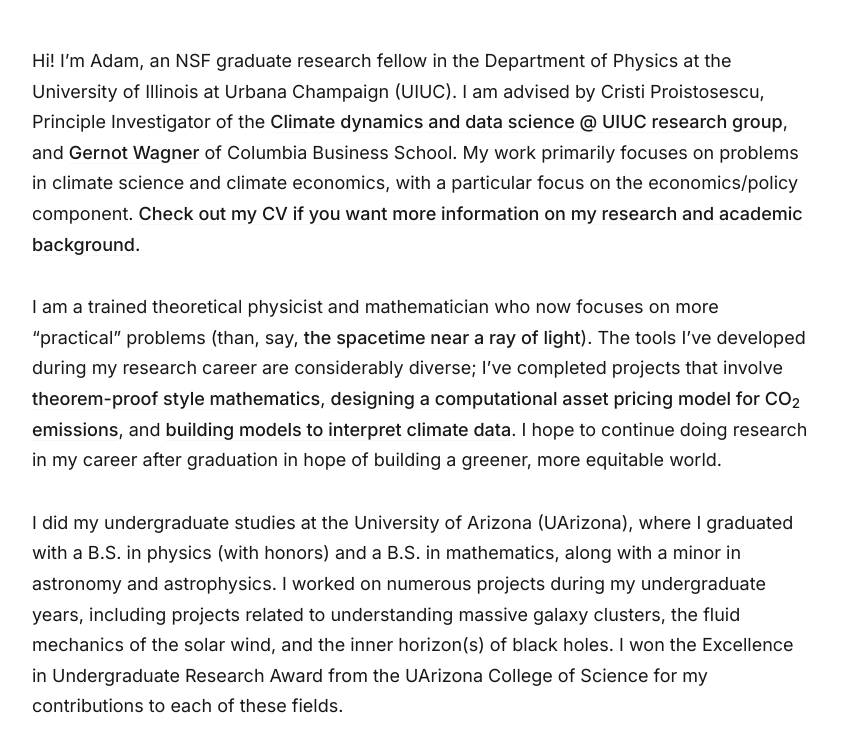
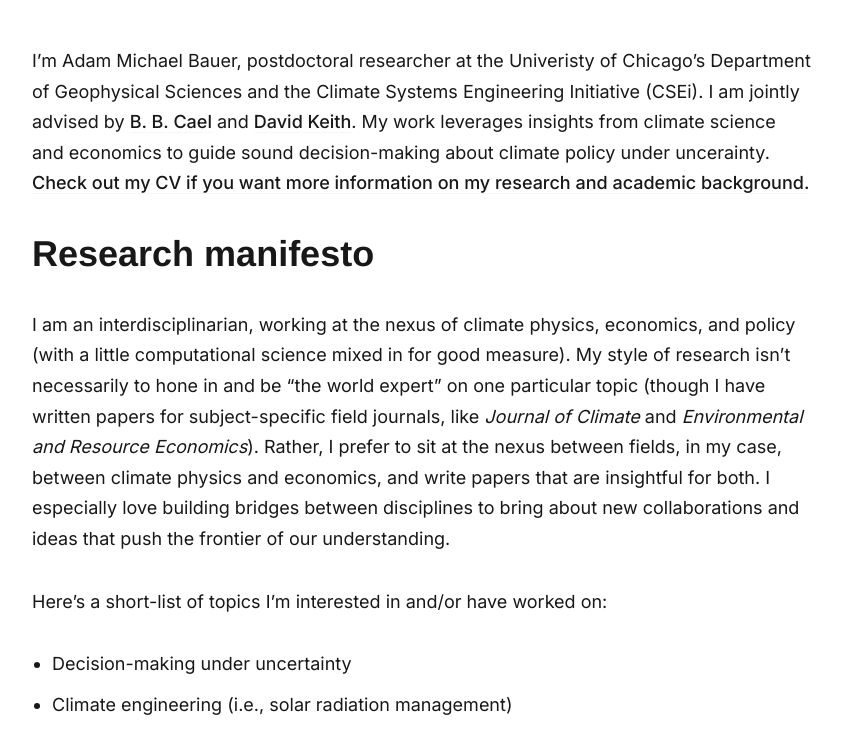
Before and after one commit to adam-bauer-34/adam-bauer-34.github.io, a Jekyll site: the page built from _pages/about.md, in a window 1280 px wide and 1400 px high, scrolled down 652 px, cut to the strip 210-944 px from the top of the window. Shown: the whole strip, without its empty margins (218-1060 px from the left). Built offline with Jekyll 4.4.1, drawn with Linux system fonts in a browser that asks for light colours; nearby versions of some CDN libraries; some web fonts are replaced; some of the changed text lies outside the part shown.

Commit message:
new bio, probs will edit soon

```diff
--- a/_pages/about.md
+++ b/_pages/about.md
@@ -5,9 +5,23 @@
 image: '/images/big_profile.jpg'
 ---
 
-Hi! I'm Adam, an NSF graduate research fellow in the Department of Physics at the University of Illinois at Urbana Champaign (UIUC). I am advised by Cristi Proistosescu, Principle Investigator of the [Climate dynamics and data science @ UIUC research group](https://cdds-at-uiuc.github.io), and [Gernot Wagner](https://www.gwagner.com) of Columbia Business School. My work primarily focuses on problems in climate science and climate economics, with a particular focus on the economics/policy component. [Check out my CV if you want more information on my research and academic background.](https://www.ambauer.com/files/cv/Bauer_CV.pdf)
+I'm Adam Michael Bauer, postdoctoral researcher at the Univeristy of Chicago's Department of Geophysical Sciences and the Climate Systems Engineering Initiative (CSEi). I am jointly advised by [B. B. Cael](https://geosci.uchicago.edu/people/b-b-cael/) and [David Keith](https://davidkeith.earth). My work leverages insights from climate science and economics to guide sound decision-making about climate policy under uncerainty. [Check out my CV if you want more information on my research and academic background.](https://www.ambauer.com/files/cv/Bauer_CV.pdf)
 
-I am a trained theoretical physicist and mathematician who now focuses on more "practical" problems (than, say, [the spacetime near a ray of light](https://www.ambauer.com/project/null-rays-penrose)). The tools I've developed during my research career are considerably diverse; I've completed projects that involve [theorem-proof style mathematics](https://www.ambauer.com/project/solar-wind), [designing a computational asset pricing model for CO<sub>2</sub> emissions](https://www.ambauer.com/project/risk-cost-of-carbon), and [building models to interpret climate data](https://www.ambauer.com/project/heat-waves). I hope to continue doing research in my career after graduation in hope of building a greener, more equitable world.
+# Research manifesto
+I am an interdisciplinarian, working at the nexus of climate physics, economics, and policy (with a little computational science mixed in for good measure). My style of research isn't necessarily to hone in and be "the world expert" on one particular topic (though I have written papers for subject-specific field journals, like *Journal of Climate* and *Environmental and Resource Economics*). Rather, I prefer to sit at the nexus between fields, in my case, between climate physics and economics, and write papers that are insightful for both. I especially love building bridges between disciplines to bring about new collaborations and ideas that push the frontier of our understanding.
+
+Here's a short-list of topics I'm interested in and/or have worked on:
+- Decision-making under uncertainty
+- Climate engineering (i.e., solar radiation management)
+- Stochastic modeling
+- Variational data assimilation and machine learning
+- Deep uncertainty modeling
+- Earth's systems models (or ESMs, I'm particularly interested in how end-users should utilize ESMs in decision-making)
+- Decarbonization investment strategies
+- The physics of heat waves
+
+# Past lives
+I completed my Ph.D. in physics at the University of Illinois Urbana-Champaign in November of 2024. I was co-mentored by [Cristi Proistosescu](https://cdds-at-uiuc.github.io), PI of the Climate Dynamics and Data Science @ UIUC group, and [Gernot Wagner](https://www.gwagner.com), a climate-economist at Columbia Business School. I was fortunate to win the NSF Graduate Research Fellowship in 2022, which supported me for the latter part of my degree. I was extra lucky to be a consultant for the World Bank Group's Climate Change Division during the final two years of my degree, where I worked in the global practice office under [Stephane Hallegatte](https://www.worldbank.org/en/about/people/s/stephane-hallegatte) and [Florent McIsaac](https://live.worldbank.org/en/experts/f/florent-mcisaac).
 
 I did my undergraduate studies at the University of Arizona (UArizona), where I graduated with a B.S. in physics (with honors) and a B.S. in mathematics, along with a minor in astronomy and astrophysics. I worked on numerous projects during my undergraduate years, including projects related to understanding massive galaxy clusters, the fluid mechanics of the solar wind, and the inner horizon(s) of black holes. I won the Excellence in Undergraduate Research Award from the UArizona College of Science for my contributions to each of these fields.
 
@@ -18,7 +32,7 @@
   <em>Out of all the things I did in undergrad, making friends was by far the most important accomplishment.</em>
 </div>
 
-I grew up in Buffalo, New York, an upbringing that prepared me well for the cold midwestern winters. In my spare time, I rock climb. A lot. I also play chess (poorly) and try to study it as often as I can. I enjoy reading, especially books on history, economics, and philosophy, as well as really, really corny self-help books. [(Check out my book reviews if you'd like to learn more.)](https://www.ambauer.com/tags/?tag=book-review) I also listen to way too many podcasts and music across a variety of genres. I also love sports, and closely follow college and professional football, as well as basketball and soccer.
+I grew up in Buffalo, New York, an upbringing that prepared me well for the cold midwestern winters. In my spare time, I rock climb. A lot. I also play chess (poorly) and try to study it as often as I can. I enjoy reading, especially books on history, economics, and philosophy, as well as really, really corny self-help books. [(Check out my book reviews if you'd like to learn more.)](https://www.ambauer.com/tags/?tag=book-review) I also listen to way too many podcasts and music across a variety of genres (especially EDM). I also love sports, and closely follow college and professional football, as well as basketball and soccer.
 
 <div class="gallery-box">
   <div class="gallery">
```
